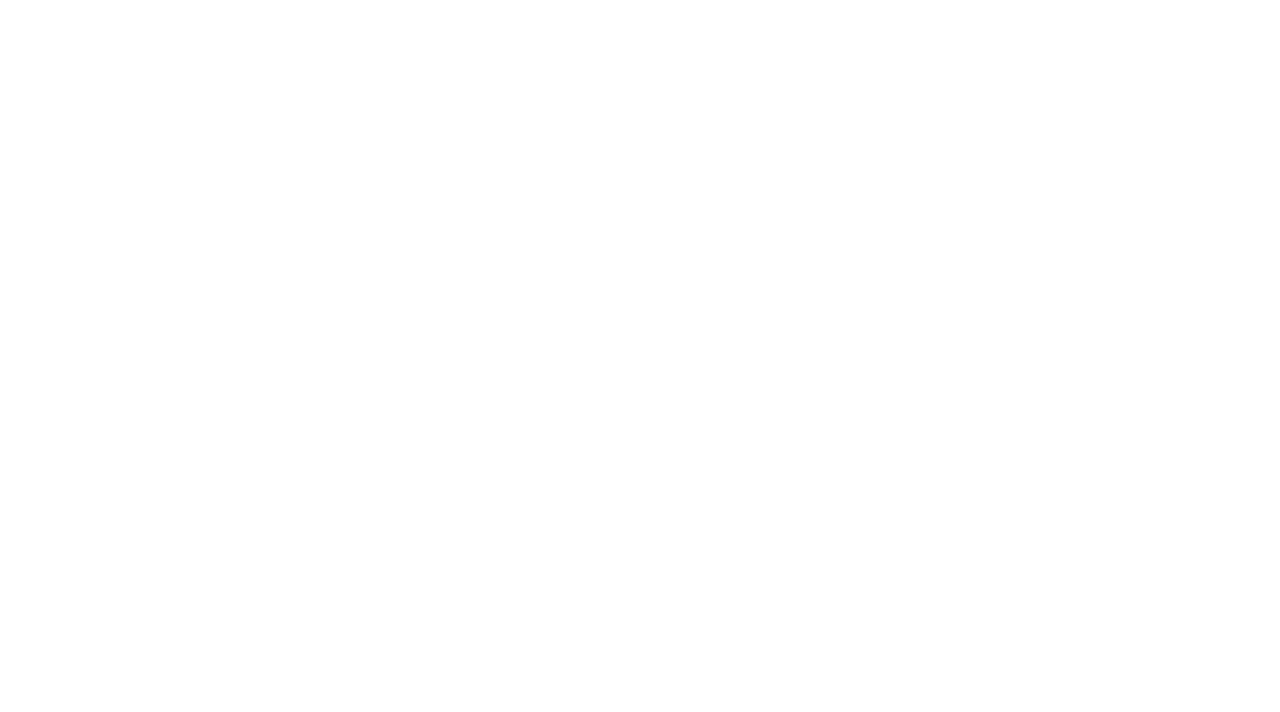
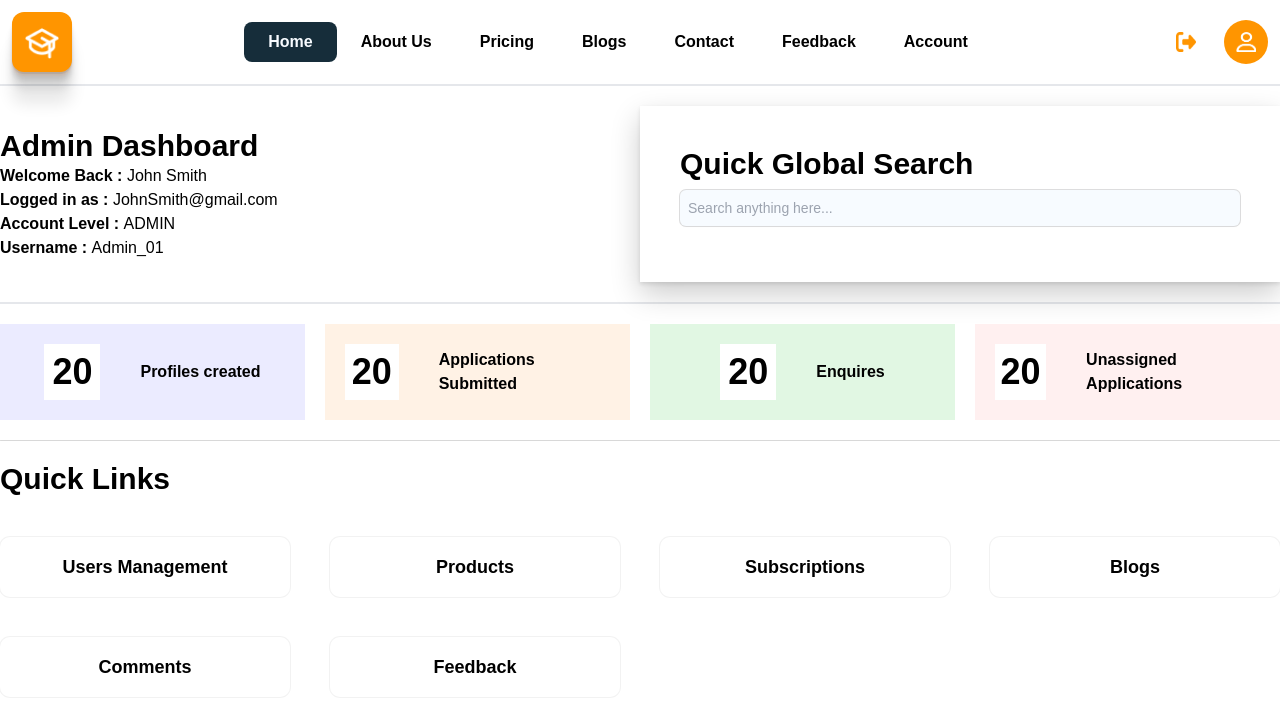
Before and after one commit to vedang29/EduConsultancy, a React (Create React App) app: page /admin/dashboard in a window 1280 px wide. Before the commit this address had no page. Shown: the top 712 px of the page. Built offline with nearby package versions, Linux system fonts and the light colour scheme; sample sign-in values are in the browser's storage.

Commit message:
Added Admin Dashboard

```diff
--- a/src/App.js
+++ b/src/App.js
@@ -16,6 +16,7 @@ import { ToastContainer } from "react-toastify";
 import "react-toastify/dist/ReactToastify.css";
 import ProtectedRoute from './components/ProtectedRoute';
 import { AuthProvider } from './hooks/useAuth';
+import AdminDashboard from './components/adminDashboard';
 
 
 function App() {
@@ -86,6 +87,14 @@ function App() {
               </ProtectedRoute>
             }
           />
+            <Route
+            path="/admin/dashboard"
+            element={
+              <ProtectedRoute>
+                <AdminDashboard/>
+              </ProtectedRoute>
+            }
+          />
         </Routes>
       </Router>
     </AuthProvider>
--- /dev/null
+++ b/src/components/Adminlabels/Green.jsx
@@ -0,0 +1,16 @@
+import React from 'react'
+
+const Green = () => {
+  return (
+    <div className='bg-green flex justify-center items-center gap-10 p-5 w-[24%]'>
+      <div className='bg-[#FFFFFF] w-14 h-14 text-4xl font-semibold flex justify-center items-center'>
+        20
+      </div>
+      <div>
+        <div className='font-semibold'>Enquires</div>
+      </div>
+    </div>
+  )
+}
+
+export default Green
--- /dev/null
+++ b/src/components/Adminlabels/Orange.jsx
@@ -0,0 +1,16 @@
+import React from 'react'
+
+const Orange = () => {
+  return (
+    <div className='bg-yellow flex justify-center items-center gap-10 p-5 w-[24%]'>
+    <div className='bg-[#FFFFFF] w-14 h-14 text-4xl font-semibold flex justify-center items-center'>
+        20
+    </div>
+    <div>
+        <div className='font-semibold'>Applications Submitted</div>
+    </div>
+</div>
+  )
+}
+
+export default Orange
--- /dev/null
+++ b/src/components/Adminlabels/Purple.jsx
@@ -0,0 +1,16 @@
+import React from 'react'
+
+const Purple = () => {
+    return (
+        <div className='bg-purple flex justify-center items-center gap-10 p-5 w-[24%]'>
+            <div className='bg-[#FFFFFF] w-14 h-14 text-4xl font-semibold flex justify-center items-center'>
+                20
+            </div>
+            <div>
+                <div className='font-semibold'>Profiles created</div>
+            </div>
+        </div>
+    )
+}
+
+export default Purple
--- /dev/null
+++ b/src/components/Adminlabels/Red.jsx
@@ -0,0 +1,16 @@
+import React from 'react'
+
+const Red = () => {
+  return (
+    <div className='bg-red flex justify-center items-center gap-10 p-5 w-[24%]'>
+    <div className='bg-[#FFFFFF] w-14 h-14 text-4xl font-semibold flex justify-center items-center'>
+        20
+    </div>
+    <div>
+        <div className='font-semibold'>Unassigned Applications</div>
+    </div>
+</div>
+  )
+}
+
+export default Red
--- a/src/components/Signin.js
+++ b/src/components/Signin.js
@@ -43,7 +43,7 @@ const Signin = () => {
       if (userRole === "USER") {
         navigate("/home", { replace: true });
       } else if (userRole === "ADMIN") {
-        navigate("/adminDashboard", { replace: true });
+        navigate("/admin/dashboard", { replace: true });
       } else if (userRole === "CONSULTANT") {
         navigate("/consultantDashboard", { replace: true });
       } else {
--- /dev/null
+++ b/src/components/adminDashboard.jsx
@@ -0,0 +1,63 @@
+import React from 'react'
+import Nav from './Utilities/Nav'
+import Purple from './Adminlabels/Purple'
+import Orange from './Adminlabels/Orange'
+import Green from './Adminlabels/Green'
+import Red from './Adminlabels/Red'
+
+const adminDashboard = () => {
+    return (
+        <div className="max-w-7xl h-screen mx-auto flex flex-col gap-5">
+            <Nav />
+            <div className='flex justify-between items-center border-b-2 pb-5'>
+                <div>
+                    <div className='font-bold text-3xl'>Admin Dashboard</div>
+                    <div><span className='font-semibold'>Welcome Back : </span><span>John Smith</span></div>
+                    <div><span className='font-semibold'>Logged in as : </span><span>JohnSmith@gmail.com</span></div>
+                    <div><span className='font-semibold'>Account Level : </span><span>ADMIN</span></div>
+                    <div><span className='font-semibold'>Username : </span><span>Admin_01</span></div>
+                </div>
+                <div className='sidenav w-[50%] p-10'>
+                    <div className='font-bold text-3xl'>Quick Global Search</div>
+                    <div>
+                        <div className="mt-2 mb-4 "><input type="text" id="search" name="search" placeholder="Search anything here..." className="p-2 rounded-md text-sm bg-lightblue w-full inputborder" required /></div>
+                    </div>
+                </div>
+            </div>
+
+            <div className='flex gap-5'>
+                <Purple />
+                <Orange />
+                <Green />
+                <Red />
+            </div>
+            <div className='line'></div>
+            <div className='font-bold text-3xl'>
+                Quick Links
+            </div>
+            <div className='grid grid-cols-4 gap-10 mt-5'>
+                <div className=' flex justify-center items-center gap-10 p-4 qbtn'>
+                    <div className='font-semibold text-lg'>Users Management</div>
+                </div>
+                <div className='flex justify-center items-center gap-10 p-4 qbtn'>
+                    <div className='font-semibold text-lg'>Products</div>
+                </div>
+                <div className='flex justify-center items-center gap-10 p-4 qbtn'>
+                    <div className='font-semibold text-lg'>Subscriptions</div>
+                </div>
+                <div className='flex justify-center items-center gap-10 p-4 qbtn'>
+                    <div className='font-semibold text-lg'>Blogs</div>
+                </div>
+                <div className='flex justify-center items-center gap-10 p-4 qbtn'>
+                    <div className='font-semibold text-lg'>Comments</div>
+                </div>
+                <div className='flex justify-center items-center gap-10 p-4 qbtn'>
+                    <div className='font-semibold text-lg'>Feedback</div>
+                </div>
+            </div>
+
+        </div>
+    )
+}
+
+export default adminDashboard
--- a/src/index.css
+++ b/src/index.css
@@ -19,7 +19,17 @@
 .btnhover {
   transition: transform 0.2s ease;
 }
+.qbtn{
+  transition: 0.2s ease-in-out;
+  box-shadow: rgba(0, 0, 0, 0.05) 0px 0px 0px 1px;
+  border-radius: 10px;
 
+}
+.qbtn:hover{
+
+  box-shadow: rgba(50, 50, 93, 0.25) 0px 13px 27px -5px, rgba(0, 0, 0, 0.3) 0px 8px 16px -8px;
+  transform: translateY(-10px) scale(1);
+}
 .btnhover:hover {
   transform: scale(1.05);
   box-shadow: rgba(99, 99, 99, 0.2) 0px 2px 8px 0px;
```
